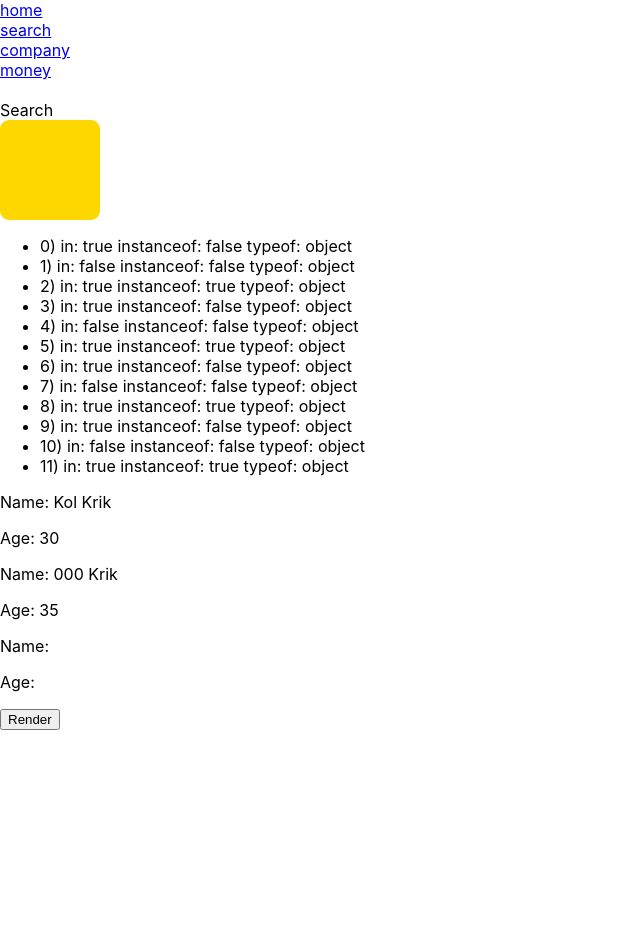
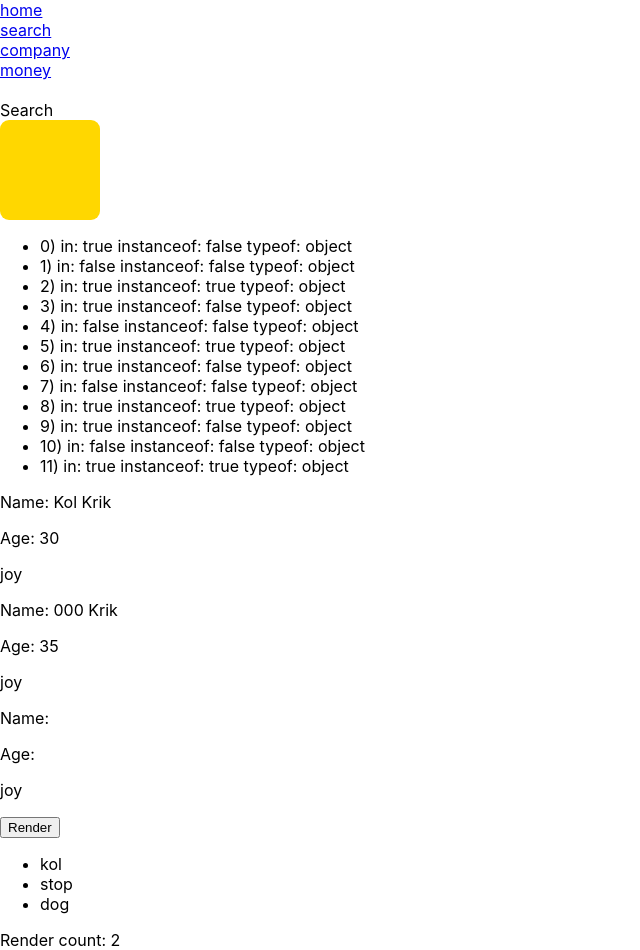
Before and after one commit to bulgat/pony-Child, a React (Create React App) app: page /search in a window 1280 px wide. Both pictures are taken after a click on the button "Render". Shown: the whole page, without its empty margins (0-640 px from the left). Before the commit the page ends 800 px from the top, so only its background shows below. Built offline with nearby package versions, Linux system fonts and the light colour scheme.

Commit message:
add useContext,useEffect, useMemo

```diff
--- /dev/null
+++ b/src/pages/searchPages/ContextCustom.tsx
@@ -0,0 +1,6 @@
+import React from 'react';
+import { createContext } from 'react';
+
+const ContextCustom = React.createContext({name:"init gdfgdfgdfgdfgdfg"});
+
+export default ContextCustom;
--- a/src/pages/searchPages/searchPages.tsx
+++ b/src/pages/searchPages/searchPages.tsx
@@ -1,6 +1,8 @@
-import { useState } from 'react';
+import { useCallback, useEffect, useRef, useState, createContext } from 'react';
 import './searchPages.css';
 import Student from './student';
+import UserList from './userList';
+import ContextCustom from './ContextCustom';
 
 interface Props { }
 interface IPerson {
@@ -30,7 +32,6 @@ const SearchPage = (props: Props) => {
     }
 
     const RenderHandler = () => {
-        console.log("01-- rson =" );
         setRender((current)=>!current)
     }
 
@@ -41,6 +42,22 @@ const SearchPage = (props: Props) => {
     ChangePerson({ id: 1, role: "tt", admin: "yuiu" });
     ChangePerson({});
     ChangePerson(new Person());
+
+    const funcPrint = useCallback(() => {
+
+        console.log("Print=");
+    },[]);
+
+    const userList = [{ name: "kol" }, { name: "stop" }, { name: "dog" }];
+
+    const renderCount = useRef(0);
+
+    useEffect(() => {
+        renderCount.current++;
+    })
+
+    const Context = createContext({name:"kkkkkkk"});
+    const send = { name: "joy" };
 
     return (
         <>
@@ -55,14 +72,20 @@ const SearchPage = (props: Props) => {
                     })}
                 </ul>
             </div>
+            <ContextCustom value={send}>
             {render &&
                 <div>
-                    <Student name="Kol Krik" age={30} />
-                    <Student name="000 Krik" age={35} />
+                    <Student name="Kol Krik" age={30} func={funcPrint} />
+                    <Student name="000 Krik" age={35} func={funcPrint} />
                     <Student />
                 </div>
             }
-            <button onClick={ RenderHandler }>Render</button>
+            </ContextCustom>
+            <button onClick={RenderHandler}>Render</button>
+            <div>
+                <UserList userList={userList} />
+            </div>
+            <div>Render count: {renderCount.current}</div>
         </>
     )
 }
--- a/src/pages/searchPages/student.tsx
+++ b/src/pages/searchPages/student.tsx
@@ -1,21 +1,29 @@
-import { useEffect } from "react";
+import { Context, useContext, useEffect } from "react";
+import ContextCustom from "./ContextCustom";
 
 //import propTypes from 'prop-types'
 interface IStudent {
-
 	name: string;
 	age: number;
+	func: any;
 }
 
 function Student(props: IStudent) {
 
+	const value = useContext(ContextCustom);
+	console.log( "000 nder = ", value);
+
+
 	useEffect(() => {
-		console.log("Render");
+		console.log(value," Render = ", props.func);
+		if (props.func !== undefined) {
+			props.func();
+		}
 	},[]);
 
 	useEffect(() => {
 		return () => {
-			console.log("Not Render");
+			console.log(value," Not Render");
 		}
 	}, []);
 
@@ -23,12 +31,14 @@ function Student(props: IStudent) {
 		<>
 			<div>
 				<p>Name: { props.name }</p>
-				<p>Age: { props.age }</p>
+				<p>Age: {props.age}</p>
+				<p>{value.name}</p>
 			</div>
 		</>
 	)
 }
 
-Student.defaultProps = { name: "Guest", age: 10 }
+Student.defaultProps = {
+	name: "Guest", age: 10, func: () => { } }
 
 export default Student;
--- /dev/null
+++ b/src/pages/searchPages/userList.tsx
@@ -0,0 +1,24 @@
+import { useMemo } from "react";
+
+const UserList = (props:any) => {
+
+    const userRenderList = useMemo(() => {
+        return Array.from(props.userList);
+
+    }, [props.userList])
+
+    console.log(" userRenderList = ", userRenderList);
+
+    return (
+        <>
+            <ul>
+                {userRenderList.map((a:any) => {
+                    return (<li key={a.name}>{a.name}</li>)
+
+                }) }
+            </ul>
+
+        </>
+    )
+}
+export default UserList;
```
